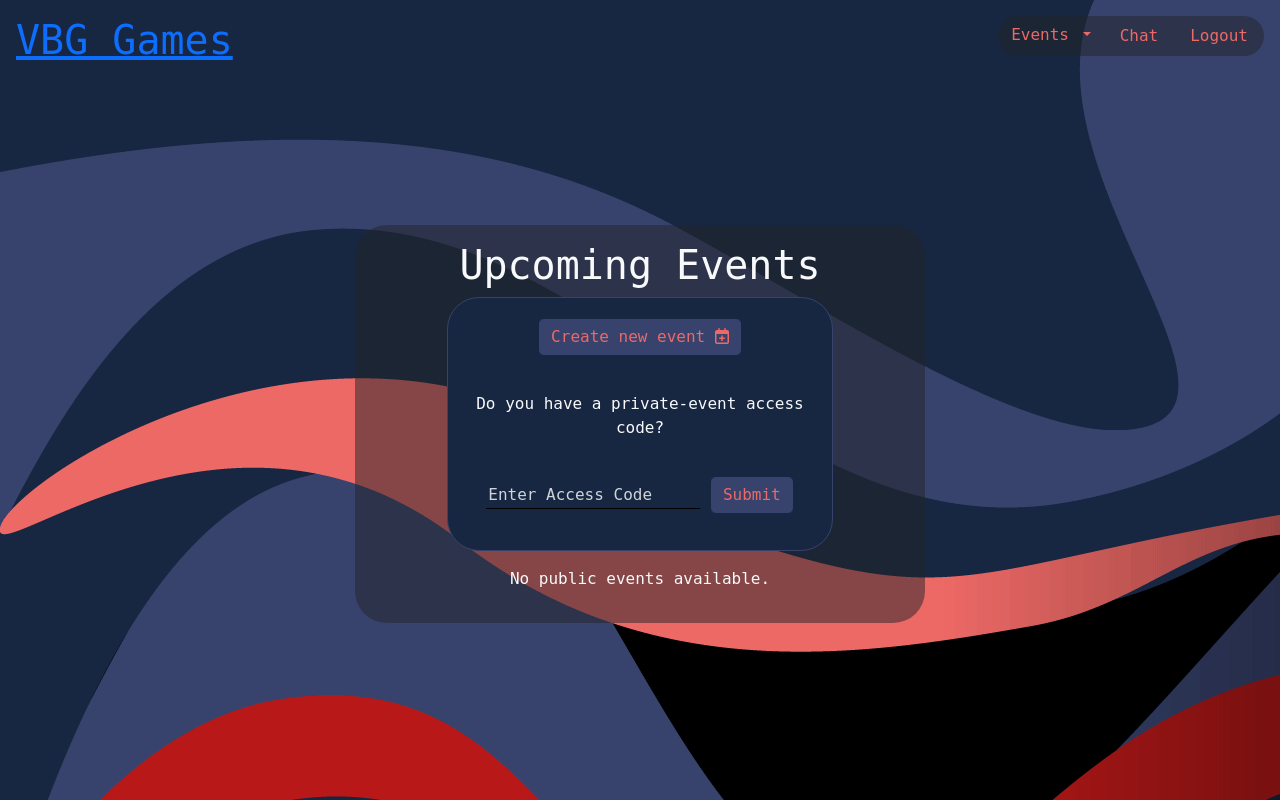
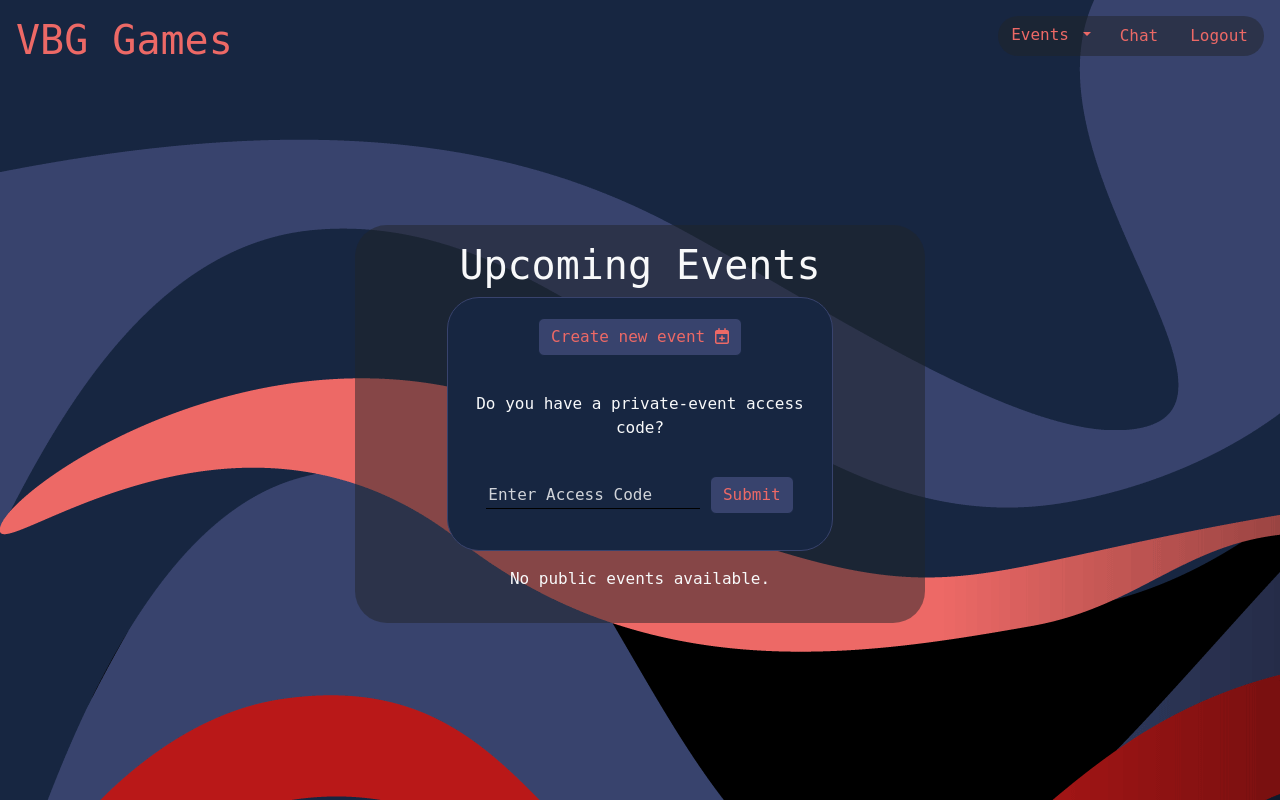
Before and after one commit to Mareliusmoen/varberg-games, a Django app: page /events/events/ in a window 1280 px wide. Run offline with Django 4.2, Linux system fonts and the light colour scheme; the visitor is signed in with stand-in values (Sample User, id 1); data that the repository does not hold is empty; some libraries are stand-ins or nearby versions; some web fonts are replaced.

Commit message:
edit button classes css

```diff
--- a/static/css/style.css
+++ b/static/css/style.css
@@ -2,6 +2,8 @@ body {
     font-family: 'Wellfleet', monospace;
     background-image: url("../images/pp4-background.gif");
 }
+
+/* Items background styling*/
 
 .bg-dark {
     --bs-bg-opacity: .5;
@@ -41,13 +43,27 @@ body {
     margin: 0px;
 }
 
-.logomm,
-.navmm {
+/* Buttons styling */
+
+.logobtn {
+    text-decoration: none;
+}
+
+.logobtn,
+.orange-btn {
     color: rgb(237, 105, 102);
 }
 
-.navmm:hover {
+.orange-btn:hover {
     color: rgb(185, 24, 24);
+}
+.deletebtn {
+    background-color: rgb(185, 24, 24);
+}
+.deletebtn:hover {
+    background-color: None;
+    color: rgb(185, 24, 24);
+    border: 1px solid rgb(185, 24, 24);
 }
 
 .signupbtn {
@@ -60,7 +76,7 @@ body {
 .signupbtn:hover {
     background-color: rgb(23, 38, 65);
     border: 1px solid rgb(56, 67, 109);
-    color: rgb(237, 105, 102);
+    color: rgb(185, 24, 24);
 }
 
 input[type="text"],
@@ -91,10 +107,7 @@ select.form-control:focus {
     color: white;
 }
 
-#datetimepicker {
-    background-color: rgba(23, 38, 65, 0.5);
-    color: white;
-}
+
 /* Customize the calendar table */
 .ui-datepicker {
     font-size: 14px;
@@ -102,6 +115,12 @@ select.form-control:focus {
     border: 1px solid #ccc;
     box-shadow: 0 0 5px rgba(0, 0, 0, 0.2);
 }
+
+#datetimepicker {
+    background-color: rgba(23, 38, 65, 0.5);
+    color: white;
+}
+
 /* django messages styling */
 .success {
     background-color: #4CAF50;
--- a/templates/base.html
+++ b/templates/base.html
@@ -37,36 +37,36 @@
 
 <body class="d-flex h-100 text-center text-white">
 
-    <div class="logomm cover-container d-flex w-100 h-100 p-3 mx-auto flex-column">
+    <div class="logobtn cover-container d-flex w-100 h-100 p-3 mx-auto flex-column">
         <header class="mb-auto">
             <div>
-                <h1 class="float-md-start mb-0"><a href="/"> VBG Games</a></h1>
+                <h1 class="float-md-start mb-0"><a class="logobtn orange-btn" href="/"> VBG Games</a></h1>
                 <nav class="nav nav-masthead justify-content-center float-md-end bg-dark rounded-5">
                     <ul class="nav nav-pills">
                         {% if user.is_authenticated %}
                         <div class="dropdown">
-                            <button class="btn dropdown-toggle navmm" type="button" data-bs-toggle="dropdown"
+                            <button class="btn dropdown-toggle orange-btn" type="button" data-bs-toggle="dropdown"
                                 aria-expanded="false">
                                 Events
                             </button>
                             <ul class="dropdown-menu">
-                                <li><a class="dropdown-item navmm" href="{% url 'event_list' %}">List of events</a></li>
-                                <li><a class="dropdown-item navmm" href="{% url 'joined_events' %}">Joined events</a></li>
-                                <li><a class="dropdown-item navmm" href="{% url 'create_event' %}">Create event</a></li>
+                                <li><a class="dropdown-item orange-btn" href="{% url 'event_list' %}">List of events</a></li>
+                                <li><a class="dropdown-item orange-btn" href="{% url 'joined_events' %}">Joined events</a></li>
+                                <li><a class="dropdown-item orange-btn" href="{% url 'create_event' %}">Create event</a></li>
                             </ul>
                         </div>
                         <li class="nav-item">
-                            <a class="nav-link navmm" aria-current="page" href="#">Chat</a>
+                            <a class="nav-link orange-btn" aria-current="page" href="#">Chat</a>
                         </li>
                         <li class="nav-item">
-                            <a class="nav-link navmm" aria-current="page" href="{% url 'account_logout' %}">Logout</a>
+                            <a class="nav-link orange-btn" aria-current="page" href="{% url 'account_logout' %}">Logout</a>
                         </li>
                         {% else %}
                         <li class="nav-item">
-                            <a class="nav-link navmm" aria-current="page" href="{% url 'account_signup' %}">Register</a>
+                            <a class="nav-link orange-btn" aria-current="page" href="{% url 'account_signup' %}">Register</a>
                         </li>
                         <li class="nav-item">
-                            <a class="nav-link navmm" href="{% url 'account_login' %}">Login</a>
+                            <a class="nav-link orange-btn" href="{% url 'account_login' %}">Login</a>
                         </li>
                         {% endif %}
                     </ul>
--- a/templates/create_event.html
+++ b/templates/create_event.html
@@ -37,7 +37,7 @@
                 {% if redirect_field_value %}
                 <input type="hidden" name="{{ redirect_field_name }}" value="{{ redirect_field_value }}" />
                 {% endif %}
-                <button class="btn signupbtn" type="submit"><i class="fa-solid fa-check"></i> Create event</button>
+                <button class="btn signupbtn orange-btn" type="submit"><i class="fa-solid fa-check"></i> Create event</button>
             </div>
         </div>
     </form>
--- a/templates/event_detail.html
+++ b/templates/event_detail.html
@@ -37,7 +37,7 @@
     {% csrf_token %}
     {{ comment_form.text }}
     <div>
-        <button class="btn signupbtn" type="submit">Submit</button>
+        <button class="btn signupbtn orange-btn" type="submit">Submit</button>
     </div>
 </form>
 {% endblock %}
--- a/templates/events.html
+++ b/templates/events.html
@@ -5,7 +5,7 @@
 <div class="d-flex justify-content-center flex-wrap">
     <div class="w-75 mb-3 rounded-5 card-bg">
         <div class="text-center mb-3">
-            <a href="{% url 'create_event' %}" class="btn signupbtn">Create new event <i
+            <a href="{% url 'create_event' %}" class="btn signupbtn orange-btn">Create new event <i
                     class="fa-regular fa-calendar-plus"></i></a>
         </div>
         <div class="text-center mb-3">
@@ -13,7 +13,7 @@
             <form method="post" action="">
                 {% csrf_token %}
                 <input type="text" id="access_code" name="access_code" placeholder="Enter Access Code">
-                <button class="btn signupbtn" type="submit" value="Submit">Submit</button>
+                <button class="btn signupbtn orange-btn" type="submit" value="Submit">Submit</button>
             </form>
         </div>
     </div>
@@ -35,17 +35,17 @@
             <p class="card-text"><i class="fa-regular fa-calendar-days"></i> <i class="fa-solid fa-clock"></i> {{ event.date }}</p>
             <p class="card-text">Created by <i class="fa-solid fa-user"></i> : {{ event.creator.username }}</p>
             <p class="card-text">Participants: {{ event.participants.count }}</p>
-            <a href="{% url 'event_detail' event.id %}" class="btn signupbtn">Communicate <i class="fa-solid fa-comments"></i></a>
+            <a href="{% url 'event_detail' event.id %}" class="btn signupbtn orange-btn">Communicate <i class="fa-solid fa-comments"></i></a>
             {% if request.user in event.participants.all %}
-            <button type="button" class="btn signupbtn" disabled>Joined</button>
+            <button type="button" class="btn signupbtn orange-btn" disabled>Joined</button>
             {% else %}
             <form method="post" action="{% url 'join_event' event.id %}">
                 {% csrf_token %}
-                <button type="submit" class="btn signupbtn">Join event! <i class="fa-solid fa-thumbs-up"></i></button>
+                <button type="submit" class="btn signupbtn orange-btn">Join event! <i class="fa-solid fa-thumbs-up"></i></button>
             </form>
             {% endif %}
             {% if user.is_authenticated and user == event.creator %}
-            <a href="{% url 'delete_event' event.id %}" class="btn btn-danger">Delete Event</a>
+            <a href="{% url 'delete_event' event.id %}" class="btn deletebtn">Delete Event</a>
             {% endif %}
         </div>
     </div>
--- a/templates/index.html
+++ b/templates/index.html
@@ -11,8 +11,8 @@
         Explore events, message gamers, and trade cards/games in our marketplace. Get in on the action -
         create your
         account today!</p>
-    <button class="signupbtn btn"><a class="navmm" href="{% url 'account_signup' %}">Sign up here!</a></button>
-    <button class="signupbtn btn"><a class="navmm" href="{% url 'account_login' %}">Login</a></button>
+    <button class="signupbtn btn orange-btn"><a class="" href="{% url 'account_signup' %}">Sign up here!</a></button>
+    <button class="signupbtn btn orange-btn"><a class="" href="{% url 'account_login' %}">Login</a></button>
     {% endif %}
 </div>
 {% for message in messages %}
--- a/templates/joined_events.html
+++ b/templates/joined_events.html
@@ -29,10 +29,10 @@
                 {% endif %}
             </ul>
             {% endif %}
-            <a href="{% url 'event_detail' event.id %}" class="btn signupbtn">Communicate <i class="fa-solid fa-comments"></i></a>
-            <button type="button" class="btn signupbtn" disabled>Joined</button>
+            <a href="{% url 'event_detail' event.id %}" class="btn signupbtn orange-btn">Communicate <i class="fa-solid fa-comments"></i></a>
+            <button type="button" class="btn signupbtn orange-btn" disabled>Joined</button>
             {% if user.is_authenticated and user == event.creator %}
-            <a href="{% url 'delete_event' event.id %}" class="btn btn-danger">Delete Event</a>
+            <a href="{% url 'delete_event' event.id %}" class="btn deletebtn">Delete Event</a>
             {% endif %}
         </div>
     </div>
```
